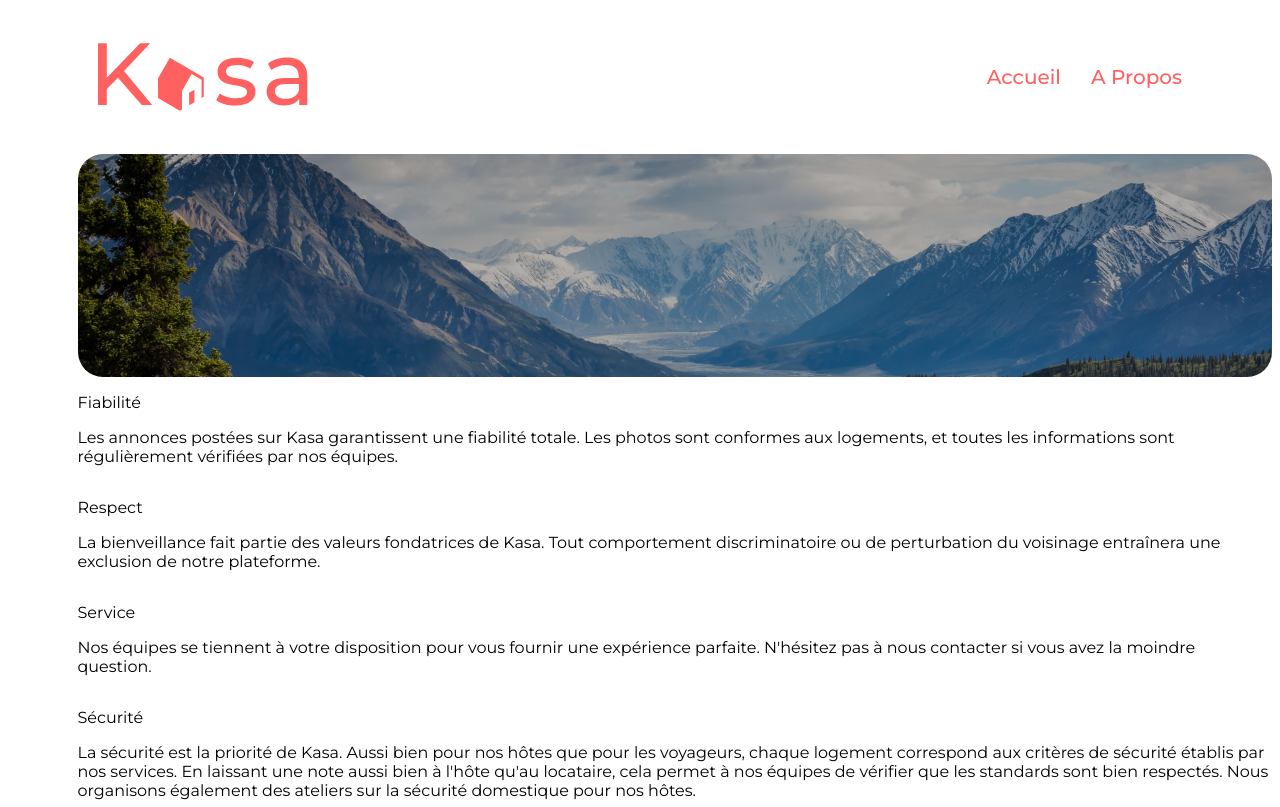
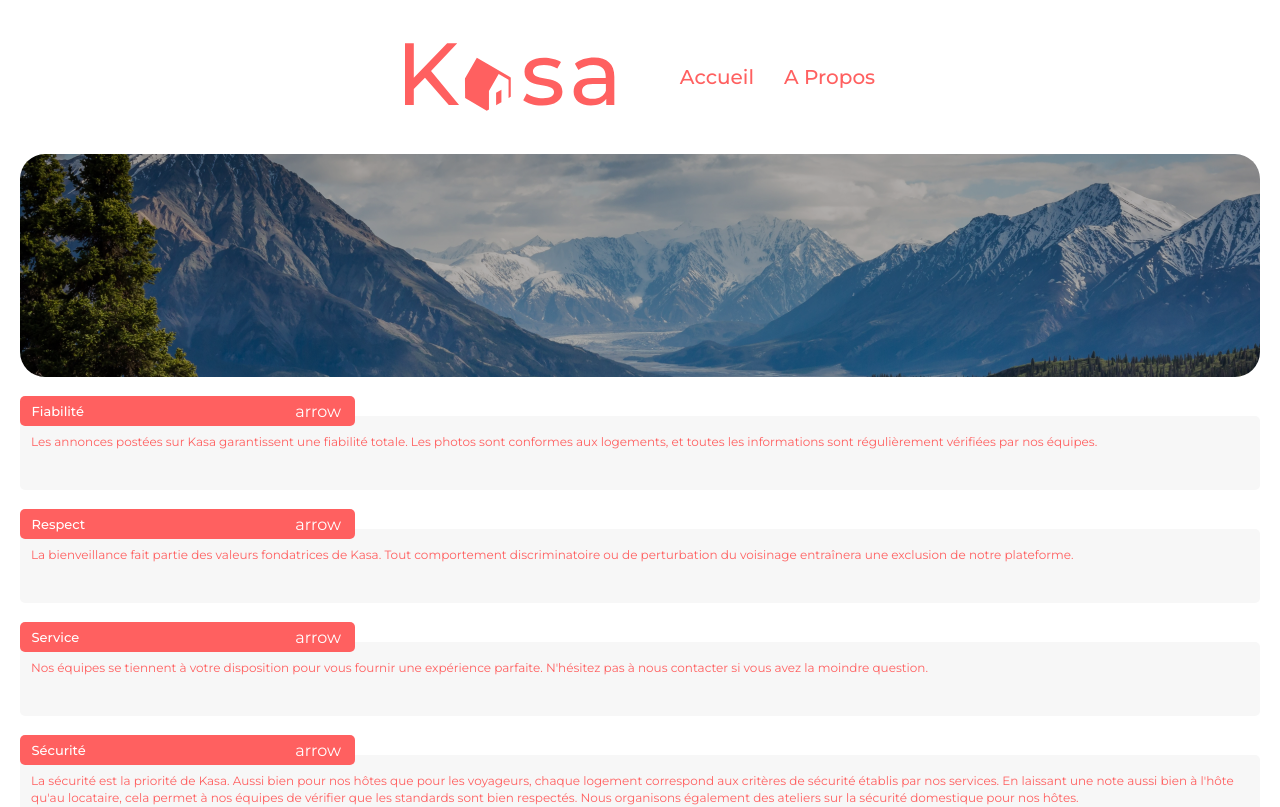
Before and after one commit to Matpetitj/P11--Kasa, a React (Create React App) app: page /about in a window 1280 px wide. Shown: the top 807 px of the page. Built offline with nearby package versions, Linux system fonts and the light colour scheme.

Commit message:
Collapse style

```diff
--- a/src/Utils/style-page/index.css
+++ b/src/Utils/style-page/index.css
@@ -11,6 +11,7 @@
     display: flex;
     flex-direction: column;
     justify-content: space-between;
+    align-items: center;
     min-height: 100vh;
     max-width: 1440px;
     font-family: 'Montserrat', Helvetica, sans-serif;
--- a/src/assets/Datas/rulesAbout.json
+++ b/src/assets/Datas/rulesAbout.json
@@ -1,18 +1,18 @@
 [
     {
-        "ruleWord": "Fiabilité",
+        "ruleTitle": "Fiabilité",
         "ruleText": "Les annonces postées sur Kasa garantissent une fiabilité totale. Les photos sont conformes aux logements, et toutes les informations sont régulièrement vérifiées par nos équipes."
     },
     {
-        "ruleWord": "Respect",
+        "ruleTitle": "Respect",
         "ruleText": "La bienveillance fait partie des valeurs fondatrices de Kasa. Tout comportement discriminatoire ou de perturbation du voisinage entraînera une exclusion de notre plateforme."
     },
     {
-        "ruleWord": "Service",
+        "ruleTitle": "Service",
         "ruleText": "Nos équipes se tiennent à votre disposition pour vous fournir une expérience parfaite. N'hésitez pas à nous contacter si vous avez la moindre question."
     },
     {
-        "ruleWord": "Sécurité",
+        "ruleTitle": "Sécurité",
         "ruleText": "La sécurité est la priorité de Kasa. Aussi bien pour nos hôtes que pour les voyageurs, chaque logement correspond aux critères de sécurité établis par nos services. En laissant une note aussi bien à l'hôte qu'au locataire, cela permet à nos équipes de vérifier que les standards sont bien respectés. Nous organisons également des ateliers sur la sécurité domestique pour nos hôtes."
     }
 ]
--- a/src/components/CollapseEffect/CollapseEffect.css
+++ b/src/components/CollapseEffect/CollapseEffect.css
@@ -0,0 +1,62 @@
+.rules_container {
+    position: relative;
+    display: flex;
+    flex-direction: column;
+    margin-top: 19px;
+}
+
+.rule_title_container {
+    position: absolute;
+    display: flex;
+    align-items: center;
+    background-color: var(--primary-color);
+    border-radius: 5px;
+    width: 335px;
+    height: 30px;
+    margin-bottom: -5px;
+}
+
+.rule_title {
+    position: absolute;
+    font-size: 13px;
+    line-height: 18.54px;
+    font-weight: 500;
+    left: 11.50px;
+    color: var(--tertiary-color);
+}
+
+.arrow {
+    position: absolute;
+    right: 14px;
+    color: var(--tertiary-color);
+}
+
+/* .arrow::before {
+    transform: rotate(-180deg);
+} */
+
+.arrow:hover {
+    cursor: pointer;
+    transform: rotate(-180deg);
+    transition: 0.4s ease-in-out;
+}
+
+/* .arrow:hover .rule_text_container {
+    opacity: 1;
+	transition: height 0.4s ease-in-out, opacity 0.4s 0.4s ease-in-out;
+} */
+
+.rule_text_container {
+    background-color: var(--secondary-color);
+    margin-top: 20px;
+    border-radius: 5px;
+    /* opacity: 0; */
+}
+
+.rule_text {
+    color: var(--primary-color);
+    font-size: 12px;
+    line-height: 17.11px;
+    font-weight: 400;
+    margin: 17px 7px 40px 11px;
+}
--- a/src/components/CollapseEffect/CollapseEffect.jsx
+++ b/src/components/CollapseEffect/CollapseEffect.jsx
@@ -1,15 +1,21 @@
-import Arrow from "../../assets/Images/vectorBas.svg";
-import "../../components/CollapseEffect/CollapseEffect.css"
+// import Arrow from "../../assets/Images/flecheBas.svg";
+import "../../components/CollapseEffect/CollapseEffect.css";
+// import { FontAwesomeIcon } from '@fortawesome/react-fontawesome';
+// import { fa-solid fa-chevron-up } from '@fortawesome/free-solid-svg-icons';
 
-export default function collapseEffect ({ruleWord, ruleText}) {
+// const arrow = <FontAwesomeIcon icon="fa-sharp fa-solid fa-chevron-up" />;
+
+export default function collapseEffect ({ruleTitle, ruleText}) {
     return (
         <div className="rules_container">
-            <div className="rule">
-                <p className="rule_word">{ruleWord}</p>
-                <span src={Arrow} className="arrow"></span>
-                <div className="rule_text_container">
-                    <p className="rule_text">{ruleText}</p>
-                </div>
+            <div className="rule_title_container">
+                <h2 className="rule_title">{ruleTitle}</h2>
+                {/* <span src={arrow} className="arrow"></span> */}
+                <p className="arrow">arrow</p>
+            </div>
+
+            <div className="rule_text_container">
+                <p className="rule_text">{ruleText}</p>
             </div>
         </div>
     );
--- a/src/components/Header/Header.css
+++ b/src/components/Header/Header.css
@@ -1,7 +1,6 @@
 .header_group {
     display: flex;
     justify-content: space-between;
-    align-items: center;
     margin: 20px 4% 20px 5%;
     max-width: 1240px;
 }
--- a/src/pages/About/About-index.jsx
+++ b/src/pages/About/About-index.jsx
@@ -10,7 +10,7 @@ export default function About() {
 				{Rules.map((rule, id) => (
 					<CollapseEffect
 						key={id}
-						ruleWord={rule.ruleWord}
+						ruleTitle={rule.ruleTitle}
 						ruleText={rule.ruleText}
 					/>
 				))}
--- a/src/pages/Home/Home.css
+++ b/src/pages/Home/Home.css
@@ -18,7 +18,6 @@
 
     .home_container {
         max-width: 1240px;
-        margin-left: 5.5%;
     }
 
     .cards_accomodation_container {
```
Also changed, not shown: src/assets/Images/flecheBas.svg (renamed from src/assets/Images/vectorBas.svg).
